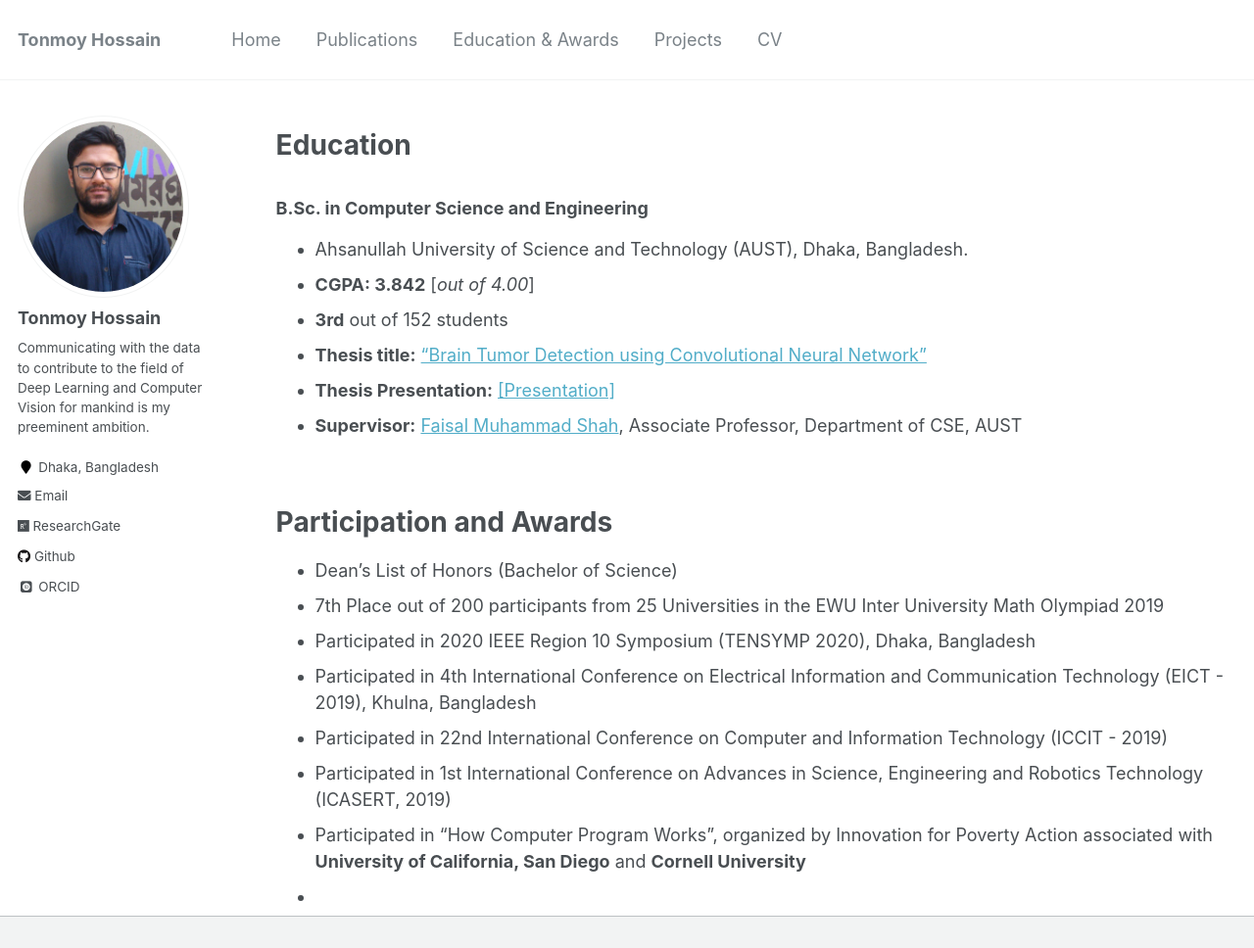
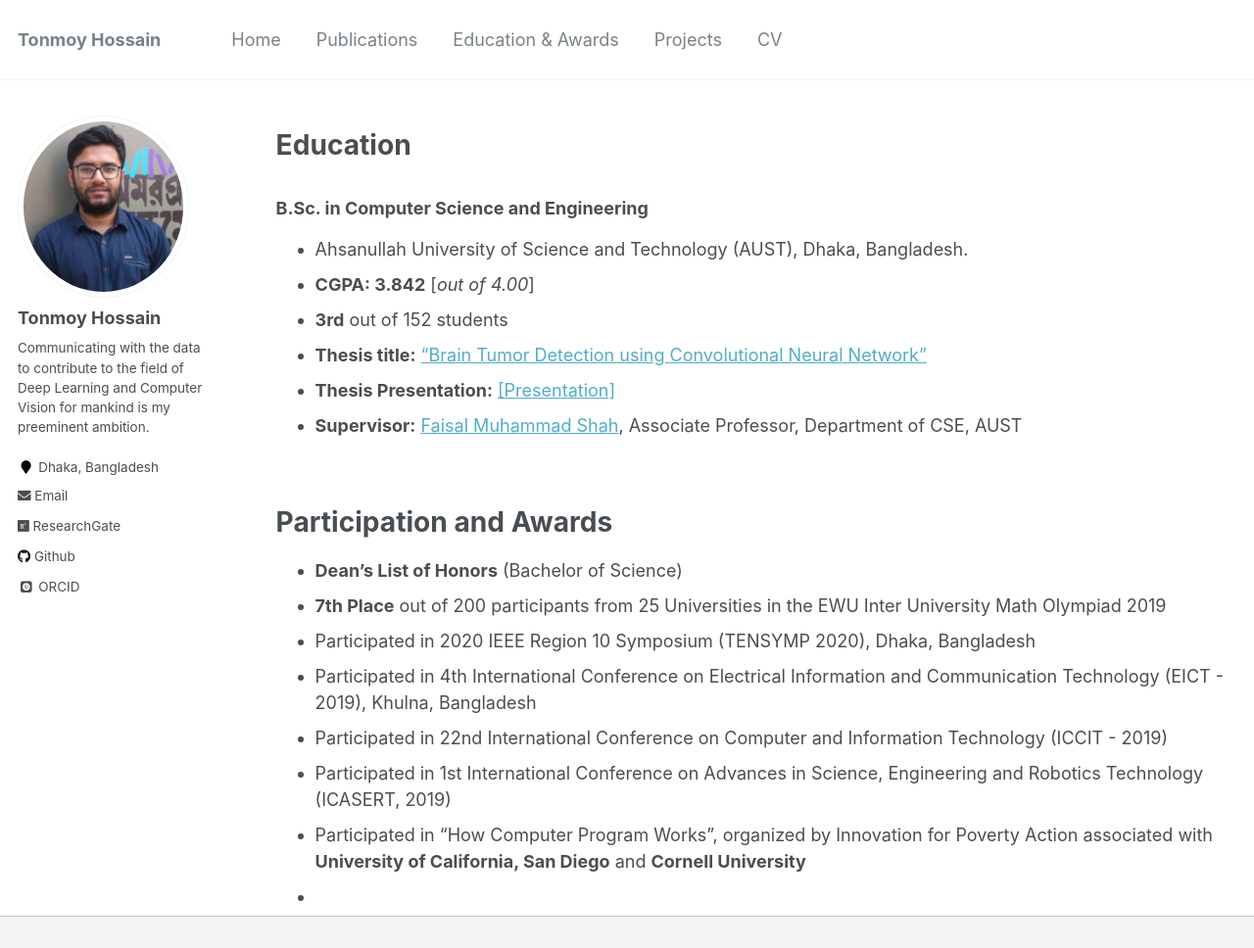
Before and after one commit to shaeekh/shaeekh.github.io, a Jekyll site: the page built from _pages/education-awards.md, in a window 1280 px wide and 1164 px high, cut to the strip 0-968 px from the top of the window. Shown: the whole strip at 98% size. Built offline with Jekyll 4.4.1, drawn with Linux system fonts in a browser that asks for light colours; some web fonts are replaced.

```diff
--- a/_pages/education-awards.md
+++ b/_pages/education-awards.md
@@ -25,8 +25,8 @@ redirect_from:
 <br />
 # Participation and Awards
 
-* Dean's List of Honors (Bachelor of Science)
-* 7th Place out of 200 participants from 25 Universities in the EWU Inter University Math Olympiad 2019
+* **Dean's List of Honors** (Bachelor of Science)
+* **7th Place** out of 200 participants from 25 Universities in the EWU Inter University Math Olympiad 2019
 * Participated in 2020 IEEE Region 10 Symposium (TENSYMP 2020), Dhaka, Bangladesh
 * Participated in 4th International Conference on Electrical Information and Communication Technology (EICT - 2019), Khulna, Bangladesh
 * Participated in 22nd International Conference on Computer and Information Technology (ICCIT - 2019)
```
